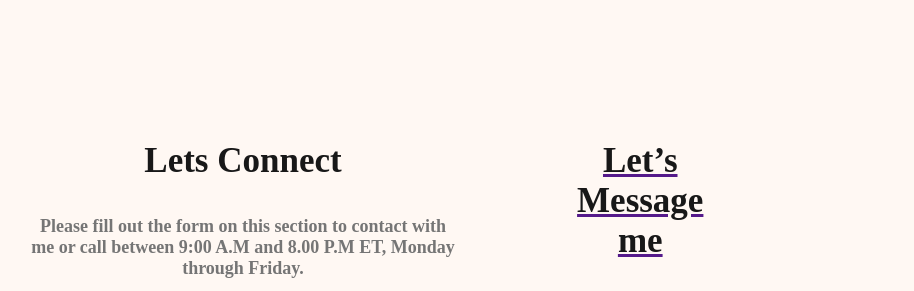
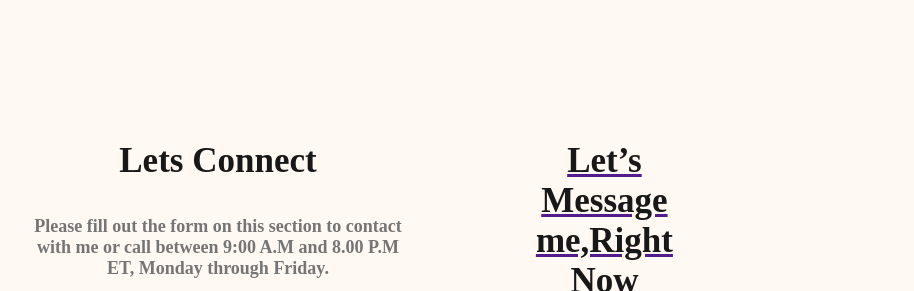
Before and after one commit to Aqibanj/web-developer-portfolio, a plain HTML site: page index.html in a window 1280 px wide. Shown: the part 3051-3342 px from the top of the page, without its empty margins (181-1095 px from the left). Drawn offline with Linux system fonts and the light colour scheme.

Commit message:
updated the footer message

```diff
--- a/index.html
+++ b/index.html
@@ -185,7 +185,7 @@
             </div>
         </div>
         <div class="footer-column">
-            <h3 class="section-tittle">Let’s Message me</h3>
+            <h3 class="section-tittle">Let’s Message me,Right Now</h3>
             <form class="contact input" action="">
                 <input type="text" placeholder="your name">
                 <input type="email" name="" placeholder="your email">
```
